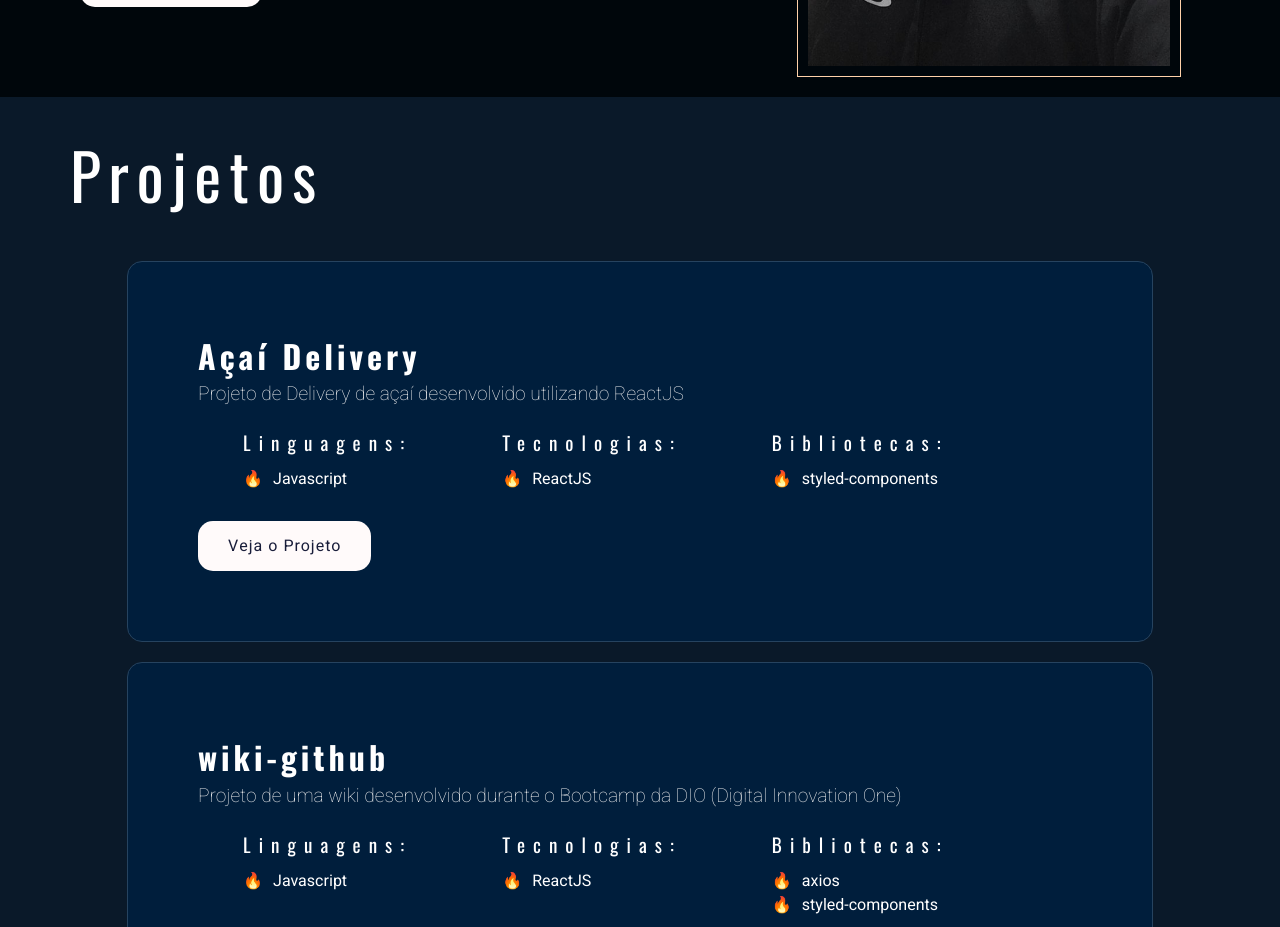
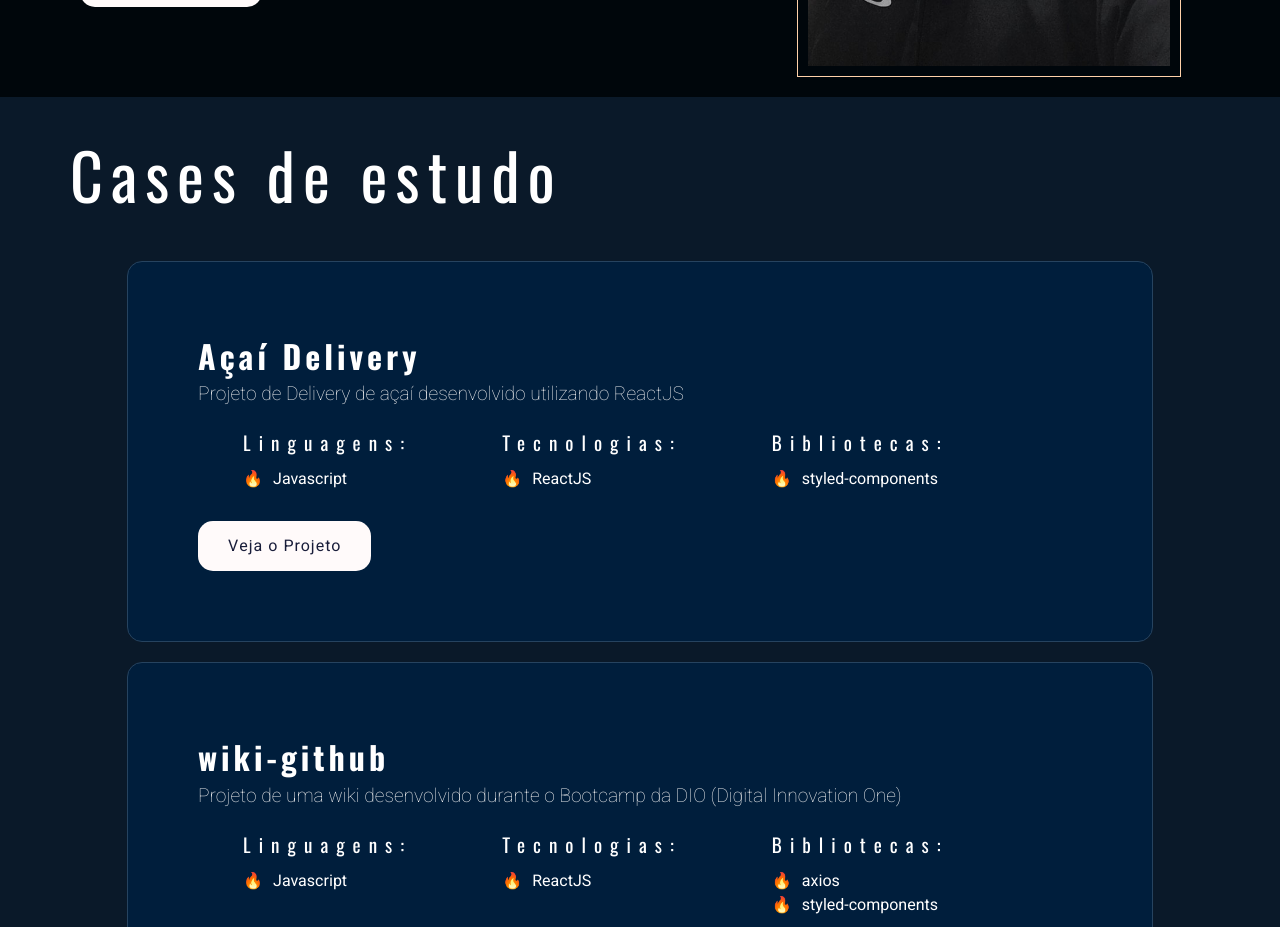
Before and after one commit to eiericksilva/eiericksilva.github.io, a React (Create React App) app: page / in a window 1280 px wide. Shown: the part 1160-2087 px from the top of the page. Built offline with nearby package versions, Linux system fonts and the light colour scheme.

Commit message:
Alterando Titulo de Cases de estudo

```diff
--- a/src/components/Portfolio/index.js
+++ b/src/components/Portfolio/index.js
@@ -37,7 +37,7 @@ const Portifolio = () => {
 
   return (
     <P.Wrapper id="Projetos">
-      <h2 className="title">Projetos</h2>
+      <h2 className="title">Cases de estudo</h2>
       <CardRepositories
         title="Açaí Delivery"
         description="Projeto de Delivery de açaí desenvolvido utilizando ReactJS"
--- a/src/components/portfolio/index.js
+++ b/src/components/portfolio/index.js
@@ -37,7 +37,7 @@ const Portifolio = () => {
 
   return (
     <P.Wrapper id="Projetos">
-      <h2 className="title">Projetos</h2>
+      <h2 className="title">Cases de estudo</h2>
       <CardRepositories
         title="Açaí Delivery"
         description="Projeto de Delivery de açaí desenvolvido utilizando ReactJS"
```
